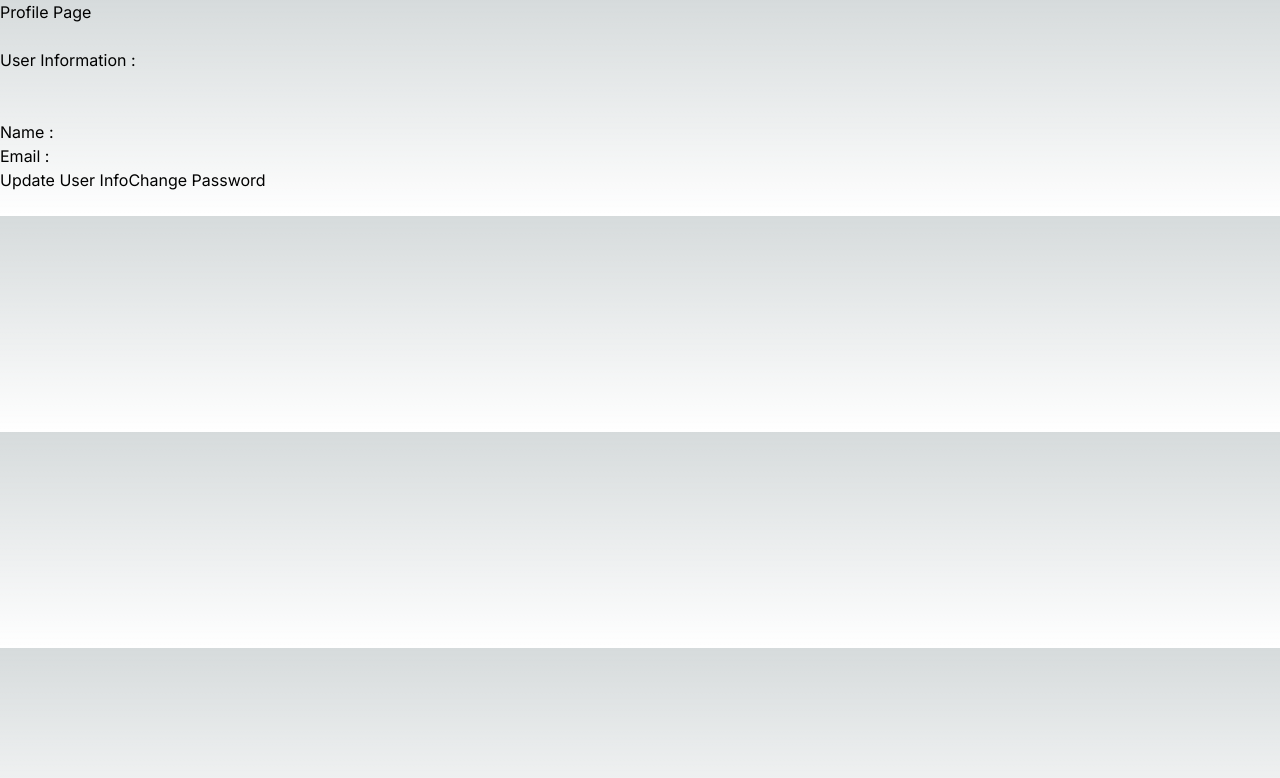
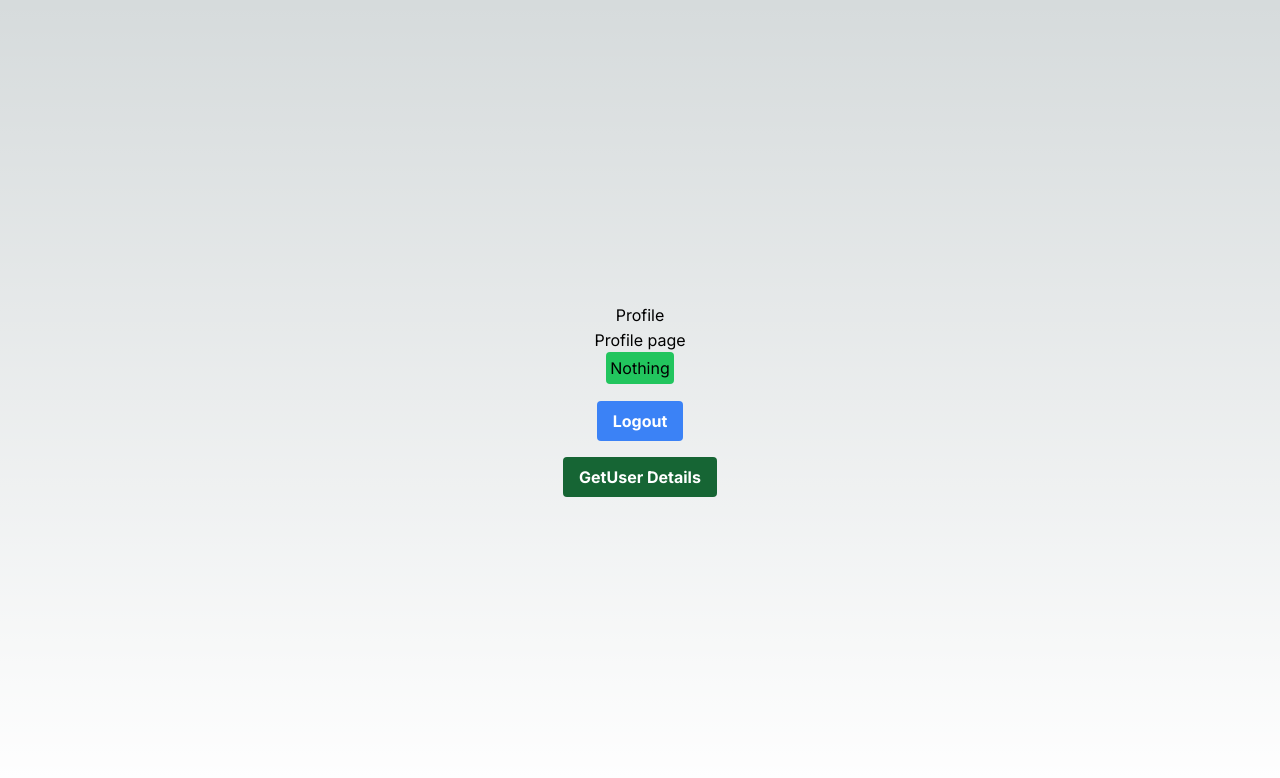
Before and after one commit to roshan-jha-23/AuthenticationNextJs, a Next.js app: page /profile in a window 1280 px wide. Shown: the top 778 px of the page. Built offline with nearby package versions, Linux system fonts and the light colour scheme.

Commit message:
add profie page

```diff
--- a/src/app/profile/page.tsx
+++ b/src/app/profile/page.tsx
@@ -1,42 +1,56 @@
+"use client";
 import axios from "axios";
+import Link from "next/link";
+import React, { useState } from "react";
 import { toast } from "react-hot-toast";
-import Link from "next/link";
 import { useRouter } from "next/navigation";
-import React from "react";
-
 
 export default function ProfilePage() {
   const router = useRouter();
-  const [data, setData] = React.useState({});
-  const getUserDetail=async()=>{
-    const res=await axios.post('/api/users/me')
+  const [data, setData] = useState("nothing");
+  const logout = async () => {
+    try {
+      await axios.get("/api/users/logout");
+      toast.success("Logout successful");
+      router.push("/login");
+    } catch (error: any) {
+      console.log(error.message);
+      toast.error(error.message);
+    }
+  };
+
+  const getUserDetails = async () => {
+    const res = await axios.get("/api/users/me");
     console.log(res.data);
-    setData(res.data)
-  }
-  const logout=async()=>{
-    try {
-        await axios.get('/api/users/logout')
-        toast.success("logout Done")
-        router.push('/api/users/login')
-        setData({})
-    } catch (error:any) {
-        console.log(error.message);
-        toast.error(error.message)
+    setData(res.data.data._id);
+  };
 
-    }
-  }
-  return( <div>
-    <h1>Profile Page</h1>
-    <br />
-    <h2>User Information : </h2><br/><br/>
+  return (
+    <div className="flex flex-col items-center justify-center min-h-screen py-2">
+      <h1>Profile</h1>
+      <hr />
+      <p>Profile page</p>
+      <h2 className="p-1 rounded bg-green-500">
+        {data === "nothing" ? (
+          "Nothing"
+        ) : (
+          <Link href={`/profile/${data}`}>{data}</Link>
+        )}
+      </h2>
+      <hr />
+      <button
+        onClick={logout}
+        className="bg-blue-500 mt-4 hover:bg-blue-700 text-white font-bold py-2 px-4 rounded"
+      >
+        Logout
+      </button>
 
-      Name : {data?.name}<br />
-      Email : {data?.email}<br />
-
-      <button onClick={getUserDetail}>Update User Info</button>
-      <Link href="/changepassword">
-          <a>Change Password</a>
-      </Link>
-      <br/><br/>
-  </div>);
+      <button
+        onClick={getUserDetails}
+        className="bg-green-800 mt-4 hover:bg-blue-700 text-white font-bold py-2 px-4 rounded"
+      >
+        GetUser Details
+      </button>
+    </div>
+  );
 }
```
